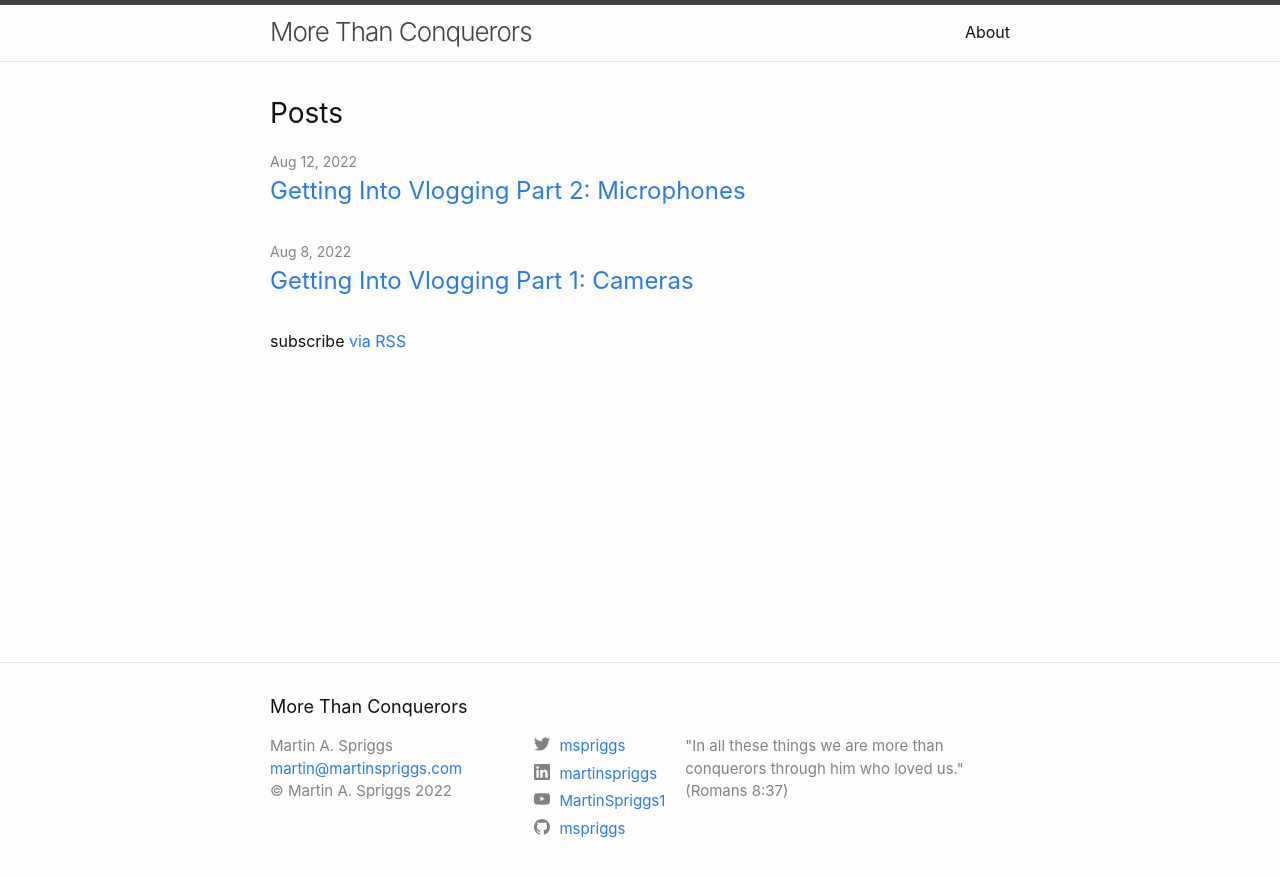
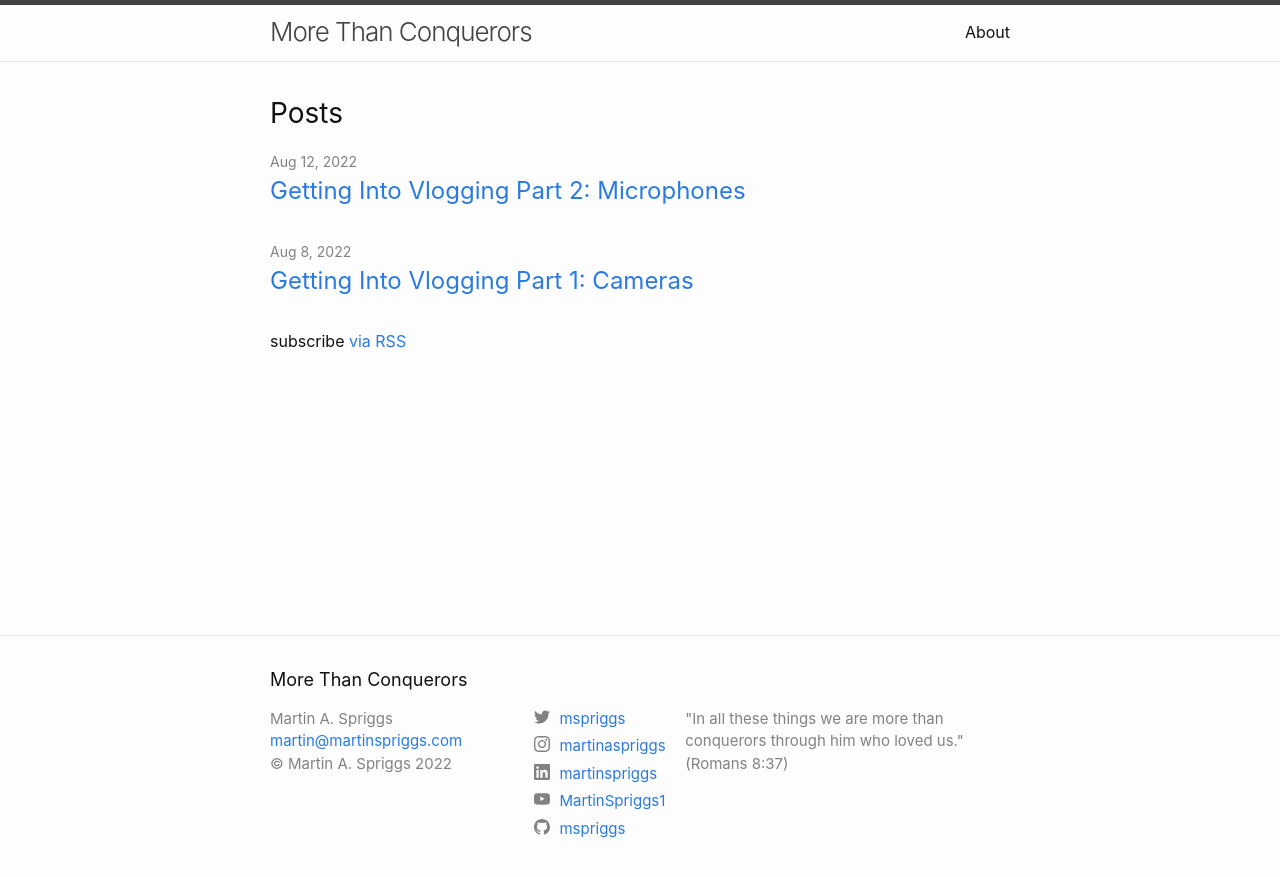
Before and after one commit to mspriggs/mspriggs.github.io, a Jekyll site: the page built from index.markdown, in a window 1280 px wide. Shown: the top 877 px of the page. Built offline with Jekyll 4.4.1, drawn with Linux system fonts in a browser that asks for light colours.

Commit message:
added instragram username

```diff
--- a/_config.yml
+++ b/_config.yml
@@ -28,6 +28,7 @@ twitter_username: mspriggs
 github_username:  mspriggs
 youtube_username: MartinSpriggs1
 linkedin_username: martinspriggs
+instagram_username: martinaspriggs
 
 author: Martin A. Spriggs
 
```
